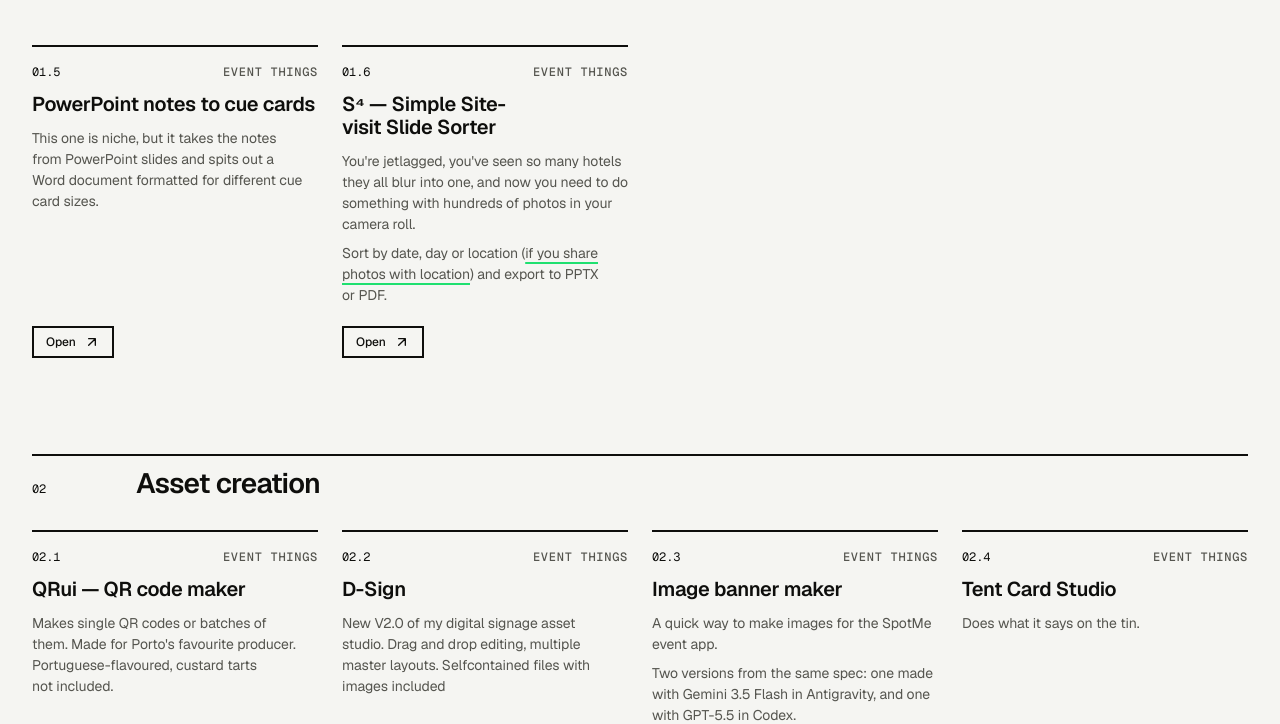
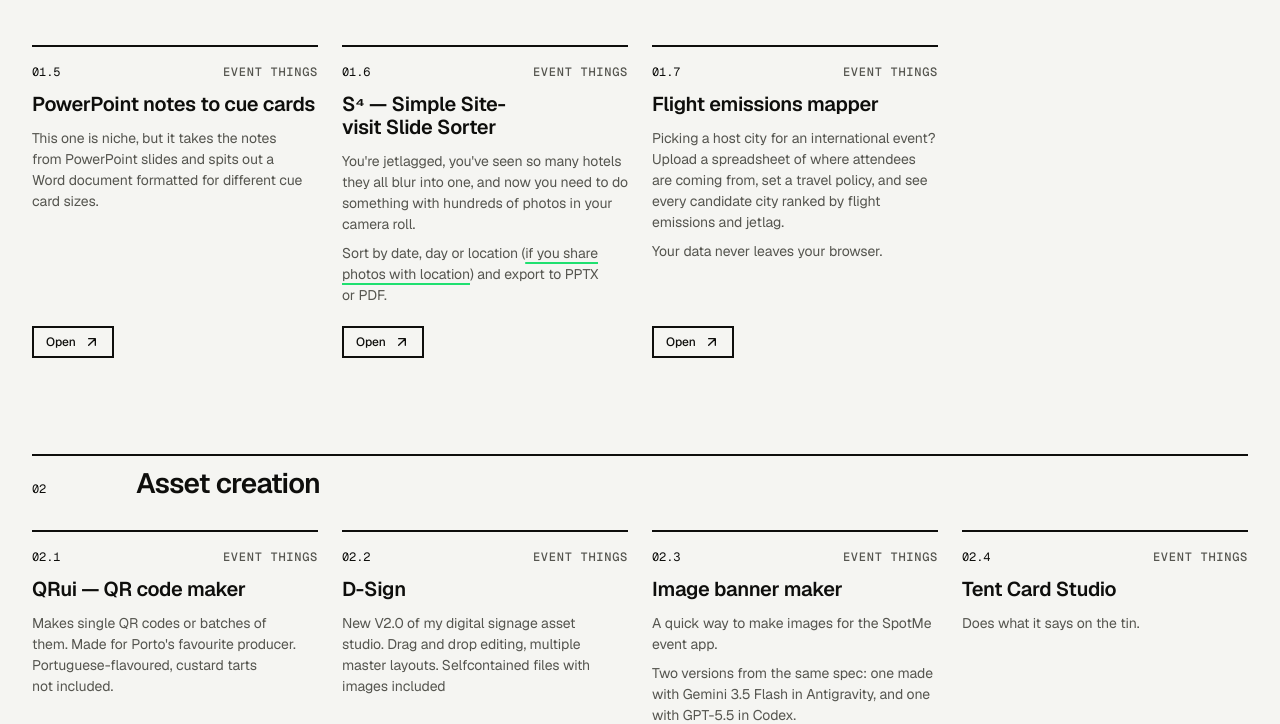
Before and after one commit to grahamlehr/grahamlehr.github.io, a plain HTML site: page index.html in a window 1280 px wide. Shown: the part 1056-1780 px from the top of the page. Drawn offline with nearby package versions, Linux system fonts and the light colour scheme.

Commit message:
feat: add a Flight emissions mapper tile under Tools
Co-Authored-By: Claude Opus 5.5 <noreply@anthropic.com>

```diff
--- a/index.html
+++ b/index.html
@@ -279,6 +279,18 @@ svg { display: block; }
           <a class="sg-btn sg-btn--secondary sg-btn--sm" href="tools/s4-app.html"><span class="sg-btn__label">Open</span><svg width="16" height="16" viewBox="0 0 24 24" fill="none" stroke="currentColor" stroke-width="2" stroke-linecap="round" stroke-linejoin="round" aria-hidden="true"><path d="M7 7h10v10M7 17 17 7"/></svg></a>
         </div>
       </article>
+
+      <article class="sg-card">
+        <div class="sg-card__head"><span class="sg-index">01.7</span><span class="sg-label">Event Things</span></div>
+        <h3 class="sg-card__title">Flight emissions mapper</h3>
+        <div class="sg-card__body">
+          <p>Picking a host city for an international event? Upload a spreadsheet of where attendees are coming from, set a travel policy, and see every candidate city ranked by flight emissions and jetlag.</p>
+          <p>Your data never leaves your browser.</p>
+        </div>
+        <div class="sg-card__foot">
+          <a class="sg-btn sg-btn--secondary sg-btn--sm" href="/emissions-mapper/"><span class="sg-btn__label">Open</span><svg width="16" height="16" viewBox="0 0 24 24" fill="none" stroke="currentColor" stroke-width="2" stroke-linecap="round" stroke-linejoin="round" aria-hidden="true"><path d="M7 7h10v10M7 17 17 7"/></svg></a>
+        </div>
+      </article>
     </div>
   </section>
 
```
